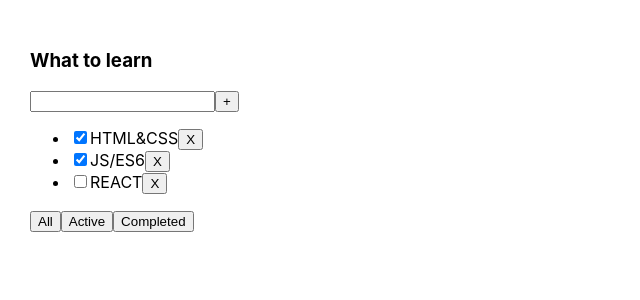
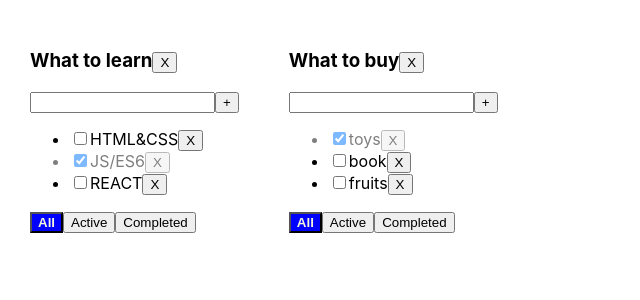
Before and after one commit to Katrin3536/ToDoList, a React (Create React App) app: page / in a window 1280 px wide. Shown: the top 300 px of the page, without its empty margins (0-640 px from the left). Built offline with nearby package versions, Linux system fonts and the light colour scheme.

Commit message:
added lesson about associative array

```diff
--- a/src/App.css
+++ b/src/App.css
@@ -6,3 +6,19 @@
 .App > div {
   margin-right: 50px;
 }
+
+.error {
+  border: 1px solid red;
+}
+.message-error {
+  color: red;
+}
+.btn-active {
+  background-color: blue;
+  color: beige;
+  font-weight: bold;
+}
+.isDone {
+  opacity: 0.5;
+  /*text-decoration:line-through;*/
+}
--- a/src/App.tsx
+++ b/src/App.tsx
@@ -1,37 +1,113 @@
 import React, {useState} from 'react';
 import './App.css';
 import ToDoList from './ToDoList';
+import {v1} from 'uuid';
 
 export type TaskType = {
-    id: number
+    id: string
     title: string
     isDone: boolean
 }
+export type FilterValuesType = 'All' | 'Active' | 'Completed'
+
+export type TodolistsType = {
+    id: string,
+    title: string,
+    filter: FilterValuesType
+}
+
+type TodolistTaskType = {
+    [key: string]: Array<TaskType>
+}
 
 function App() {
-    //BLL:
-    const toDoListTitle_1: string = 'What to learn';
+    // CRUD
+    // C-create(post)
+    // R-read(get)
+    // U-update(put,patch)
+    // D-delete(delete)
 
-     const [tasks, setTasks]= useState([
-    {id: 1, title: 'HTML&CSS', isDone: true},
-    {id: 2, title: 'JS/ES6', isDone: true},
-    {id: 3, title: 'REACT', isDone: false},
-])
-    // let tasks: Array<TaskType> = [
-    //     {id: 1, title: 'HTML&CSS', isDone: true},
-    //     {id: 2, title: 'JS/ES6', isDone: true},
-    //     {id: 3, title: 'REACT', isDone: false},
-    // ];
-    const removeTasks = (id: number) => {
-       const filteredTasks = tasks.filter(t => t.id !== id);
-        setTasks(filteredTasks)
+    const todolistID1 = v1();
+    const todolistID2 = v1();
+
+    const [todolists, setTodolists] = useState<Array<TodolistsType>>([
+        {id: todolistID1, title: 'What to learn', filter: 'All'},
+        {id: todolistID2, title: 'What to buy', filter: 'All'},
+    ]);
+
+    const removeTodolist = (todolistID: string) => {
+        setTodolists(todolists.filter(el => el.id !== todolistID));
+    };
+
+
+    const [tasks, setTasks] = useState<TodolistTaskType>({
+        [todolistID1]: [
+            {id: v1(), title: 'HTML&CSS', isDone: false},
+            {id: v1(), title: 'JS/ES6', isDone: true},
+            {id: v1(), title: 'REACT', isDone: false},
+        ],
+        [todolistID2]: [
+            {id: v1(), title: 'toys', isDone: true},
+            {id: v1(), title: 'book', isDone: false},
+            {id: v1(), title: 'fruits', isDone: false},
+        ],
+    });
+
+    const removeTasks = (todolistID: string, Taskid: string) => {
+        // const filteredTasks = tasks.filter(t => t.id !== id);
+        setTasks({...tasks, [todolistID]: tasks[todolistID].filter(el => el.id !== Taskid)});
+    };
+
+    const addTask = (todolistID: string, title: string) => {
+        const newTask: TaskType = {
+            id: v1(),
+            title, //title: title синтаксис новый при повторении пишется одно значение
+            isDone: false,
+        };
+        //     const copy = ([newTask, ...tasks]);
+        setTasks({...tasks, [todolistID]: [newTask, ...tasks[todolistID]]});
+    };
+
+    const changeFilter = (todolistID: string, filter: FilterValuesType) => {
+        setTodolists(todolists.map(el => el.id === todolistID ? {...el, filter} : el));
+        // setFilter(filter);
+    };
+
+    const changeStatus = (todolistID: string, id: string, newIsDone: boolean) => {
+        setTasks({...tasks, [todolistID]: tasks[todolistID].map(el => el.id === id ? {...el, isDone: newIsDone} : el)});
+        // const updatedTasks = tasks.map(t => t.id === id ? {...t, isDone: newisDone} : t);
+        // setTasks(updatedTasks);
     };
 
     return (
         <div className="App">
-            <ToDoList title={toDoListTitle_1} tasks={tasks} removeTasks={removeTasks}/>
-            {/*<ToDoList title = {toDoListTitle_2} tasks={tasks_1}/>*/}
-            {/*<ToDoList title = {toDoListTitle_3} tasks={tasks_1}/>*/}
+            {todolists.map(el => {
+
+                let taskForToDoList;
+                switch (el.filter) {
+                    case 'Active':
+                        taskForToDoList = tasks[el.id].filter(t => t.isDone === false);
+                        break;
+                    case 'Completed':
+                        taskForToDoList = tasks[el.id].filter(t => t.isDone === true);
+                        break;
+                    default:
+                        taskForToDoList = tasks[el.id];
+                }
+
+                return <ToDoList
+                    key={el.id}
+                    todolistID={el.id}
+                    filter={el.filter}
+                    titleEL={el.title}
+                    tasks={taskForToDoList}
+                    removeTasks={removeTasks}
+                    addTask={addTask}
+                    changeFilter={changeFilter}
+                    changeStatus={changeStatus}
+                    removeTodolist={removeTodolist}
+                />;
+            })}
 
         </div>
     );
--- a/src/Button.tsx
+++ b/src/Button.tsx
@@ -1,11 +1,13 @@
 import React from 'react';
- type ButtonPropsType = {
-     title: string
-     onClickRemoveTask?:()=> void
- }
-const Button = (props:ButtonPropsType) => {
+
+type ButtonPropsType = {
+    title: string
+    onClickHandler: () => void,
+    btnClass?: string,
+}
+const Button: React.FC<ButtonPropsType> = (props) => {
     return (
-        <button onClick={props.onClickRemoveTask}>{props.title}</button>
+        <button className={props.btnClass} onClick={props.onClickHandler}>{props.title}</button>
     );
 };
 
--- a/src/TaskList.tsx
+++ b/src/TaskList.tsx
@@ -1,26 +1,31 @@
 import React from 'react';
-import {TaskType} from "./App";
+import {TaskType} from './App';
 import Button from './Button';
 
 type TaskListPropsType = {
+    todolistID: string,
     tasks: Array<TaskType>
-    removeTasks: (id: number) => void
+    removeTasks: (todolistID: string, Taskid: string) => void,
+    changeStatus: (todolistID: string, id: string, newIsDone: boolean) => void;
 }
-   // const TaskList : React.FC<TaskListPropsType> = (props ) -второй вариант передачи пропсов
-const TaskList = (props:TaskListPropsType) => {
+// const TaskList : React.FC<TaskListPropsType> = (props ) -второй вариант передачи пропсов
+const TaskList: React.FC<TaskListPropsType> = (props) => {
     // const tasks = props.tasks - использование деструктуризации, вместо пропс.таскс использовать таскс.
 
     const tasksJSElements = props.tasks.map(t => {
-        const onClickRemoveTask =()=>props.removeTasks(t.id)
+        const onClickRemoveTask = () => props.removeTasks(props.todolistID, t.id);
         return (
-            <li key={t.id}>
-                <input type="checkbox" checked={t.isDone}/>
+            <li key={t.id} className={t.isDone ? 'isDone' : ''}>
+                <input type="checkbox"
+                       checked={t.isDone}
+                       onChange={(e) => props.changeStatus(props.todolistID, t.id, e.currentTarget.checked)}
+                />
                 <span>{t.title}</span>
-                <Button title={"X"} onClickRemoveTask={onClickRemoveTask}/>
+                <Button title={'X'} onClickHandler={onClickRemoveTask}/>
                 {/*<button onClick={onClickRemoveTask}>X</button>*/}
             </li>
-        )
-    })
+        );
+    });
     return (
         <ul>
             {tasksJSElements}
--- a/src/ToDoList.tsx
+++ b/src/ToDoList.tsx
@@ -1,31 +1,79 @@
-import React from "react";
-import {TaskType} from "./App";
-import ToDoListHeader from "./ToDoListHeader";
-import Button from "./Button";
-import TaskList from "./TaskList";
+import React, {useState} from 'react';
+import {FilterValuesType, TaskType} from './App';
+import ToDoListHeader from './ToDoListHeader';
+import Button from './Button';
+import TaskList from './TaskList';
 
 type ToDoListPropsType = {
-    title: string;
-    tasks: Array<TaskType>
-    removeTasks: (id: number) => void
+    todolistID: string
+    titleEL: string,
+    filter: FilterValuesType,
+    tasks: Array<TaskType>,
+    removeTasks: (todolistID: string, Taskid: string) => void,
+    addTask: (todolistID: string, title: string) => void,
+    changeFilter: (todolistID: string, filter: FilterValuesType) => void,
+    changeStatus: (todolistID: string, id: string, newIsDone: boolean) => void
+    removeTodolist: (todolistID: string) => void
 }
- function ToDoList(props:ToDoListPropsType ) {
-    return(
+
+const ToDoList: React.FC<ToDoListPropsType>=({todolistID,titleEL,filter,tasks,removeTasks,addTask,changeFilter, ...restProps})=> {
+
+    const [title, setTitle] = useState<string>('');
+    const [error, setError] = useState<boolean>(false);
+
+    const addTasks = () => {
+        const trimmed = title.trim();
+        if (trimmed) {
+            addTask(todolistID, trimmed);
+        } else {
+            setError(true);
+        }
+        setTitle('');
+    };
+
+    return (
         <div>
-         <ToDoListHeader title = {props.title}/>
+            <ToDoListHeader
+                title={titleEL}
+                todolistID={todolistID}
+                removeTodolist={restProps.removeTodolist}
+
+            />
             <div>
-          <input/>
-          <button>+</button>
+                <input
+                    className={error ? 'error' : ''}
+                    value={title}
+                    onChange={(e) => {
+                        setTitle(e.currentTarget.value);
+                        setError(false);
+                    }}
+
+                    onKeyPress={(e) => {
+                        if (e.key === 'Enter') {
+                            addTasks();
+                        }
+                    }}/>
+                <Button onClickHandler={addTasks} title={'+'}/>
+                {error && <div className={'message-error'}>Title is required</div>}
             </div>
-            <TaskList  tasks = {props.tasks} removeTasks={props.removeTasks}/>
+            <TaskList
+                todolistID={todolistID}
+                tasks={tasks}
+                removeTasks={removeTasks}
+                changeStatus={restProps.changeStatus}
+            />
 
             <div>
-             <Button  title={"All"}/>
-             <Button  title={"Active"}/>
-             <Button  title={"Completed"}/>
+                <Button btnClass={filter === 'All' ? 'btn-active' : ''}
+                        onClickHandler={() => changeFilter(todolistID, 'All')} title={'All'}/>
+                <Button btnClass={filter === 'Active' ? 'btn-active' : ''}
+                        onClickHandler={() => changeFilter(todolistID, 'Active')} title={'Active'}/>
+                <Button btnClass={filter === 'Completed' ? 'btn-active' : ''}
+                        onClickHandler={() => changeFilter(todolistID, 'Completed')} title={'Completed'}/>
 
             </div>
         </div>
-    )
+    );
 }
+
 export default ToDoList;
--- a/src/ToDoListHeader.tsx
+++ b/src/ToDoListHeader.tsx
@@ -1,11 +1,20 @@
 import React from 'react';
 
 type ToDoListHeaderPropsType = {
+    todolistID:string,
+    removeTodolist: (todolistID: string) => void
     title: string
 }
-const ToDoListHeader = (props:ToDoListHeaderPropsType) => {
+const ToDoListHeader: React.FC<ToDoListHeaderPropsType> = (props) => {
+    const removeTodolistHandler = () => {
+      props.removeTodolist(props.todolistID)
+    }
+
     return (
-        <h3>{props.title}</h3>
+        <h3>
+            {props.title}
+            <button onClick={removeTodolistHandler}>X</button>
+        </h3>
     );
 };
 
```
Lines whose indentation alone changed are shown as unchanged.
